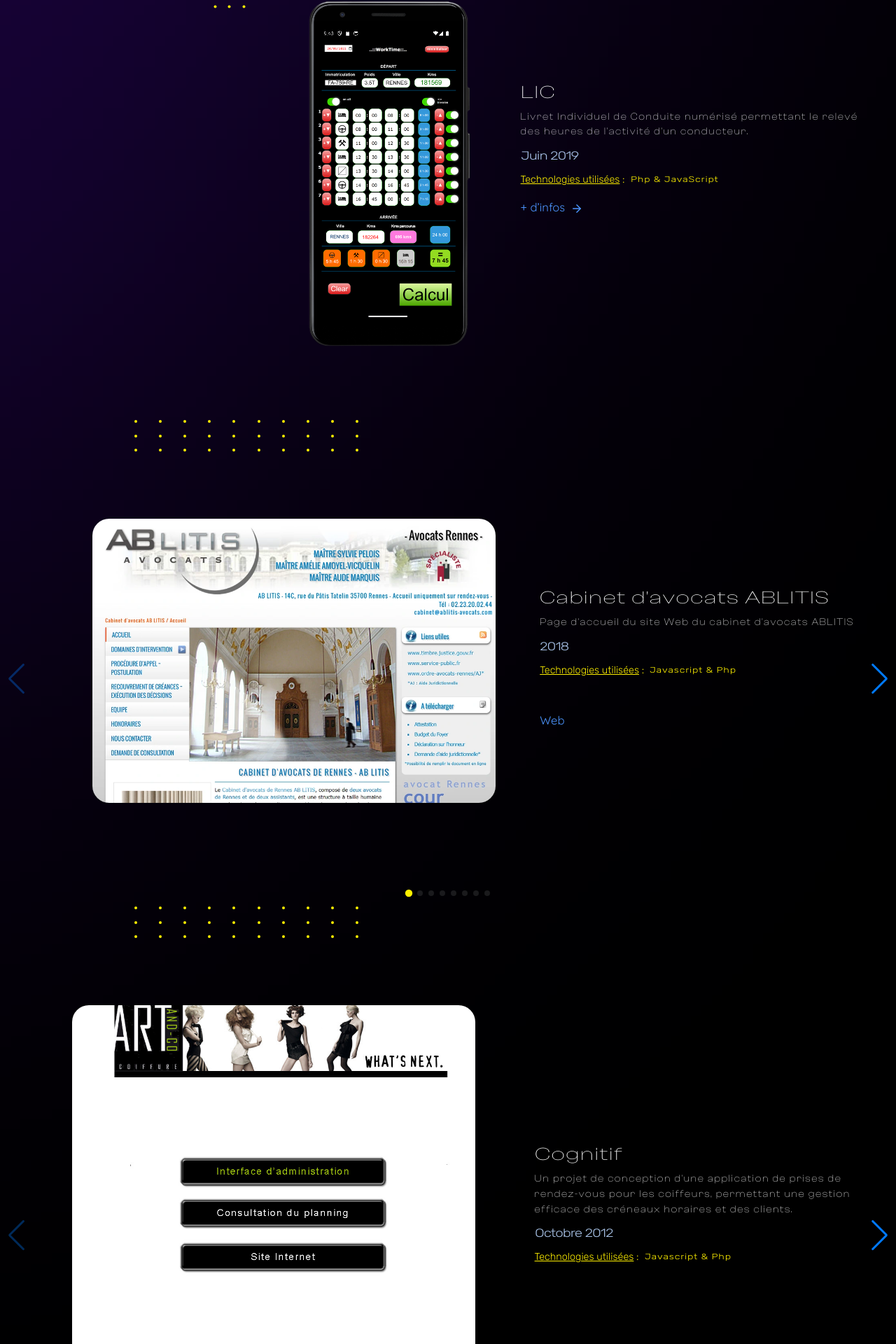
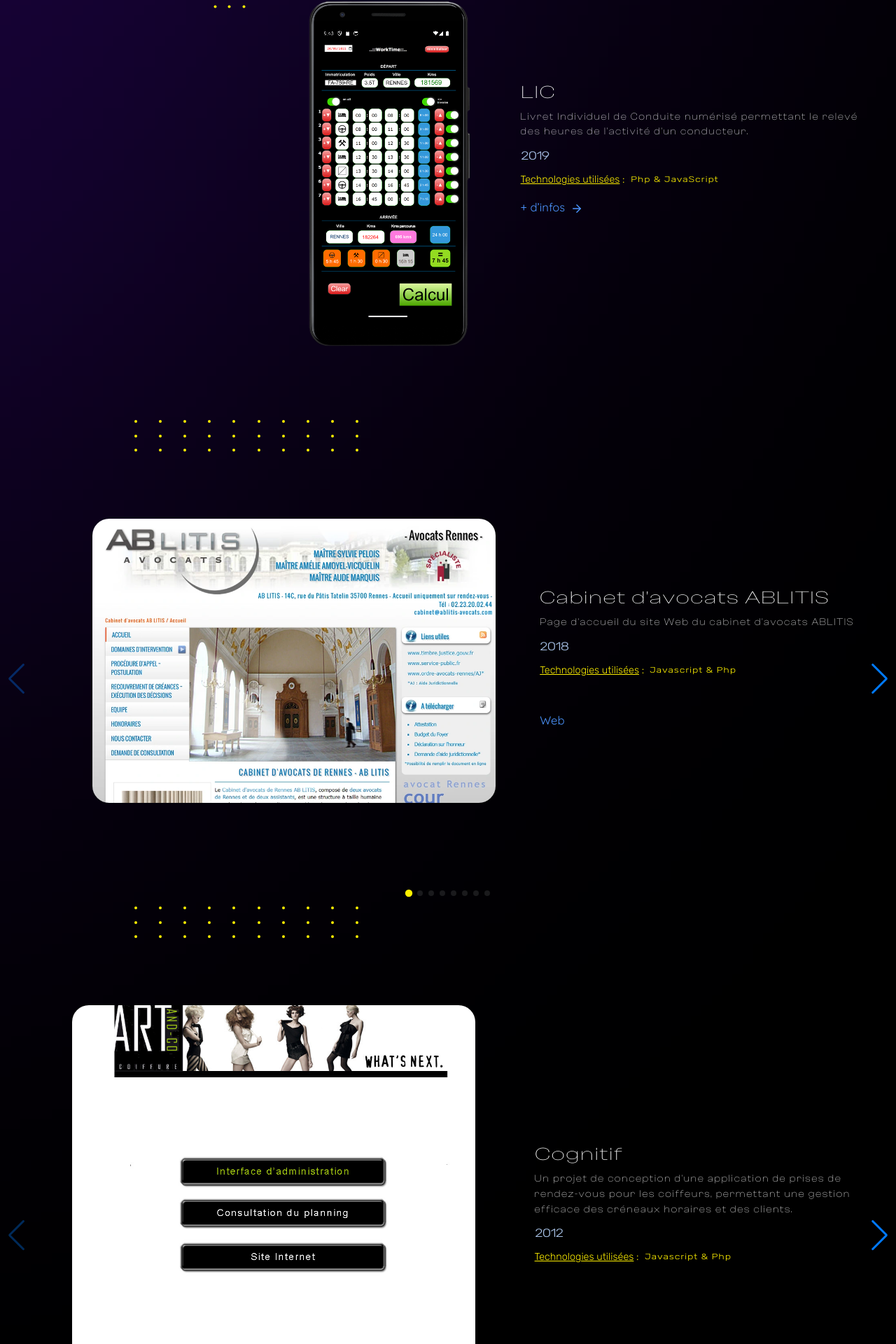
Before and after one commit to YoCode35/my-book, a Next.js app: page / in a window 1280 px wide. Shown: the part 5388-7308 px from the top of the page at 70% size. Built offline with nearby package versions, Linux system fonts and the light colour scheme.

Commit message:
Update Date Projects

```diff
--- a/src/app/projets/cognitif/cognitifProject.tsx
+++ b/src/app/projets/cognitif/cognitifProject.tsx
@@ -61,7 +61,7 @@ const CognitifProject = () => {
                 <ProjectCard
                   title="Cognitif"
                   description={img.description}
-                  date="Octobre 2012"
+                  date="2012"
                   technologies="Javascript & Php"
                   imageUrl={img.url}
                   imageAlt={img.alt}
--- a/src/app/projets/lic/licProject.tsx
+++ b/src/app/projets/lic/licProject.tsx
@@ -9,7 +9,7 @@ const LicProject = () => {
       <ProjectCard
         title="LIC"
         description="Livret Individuel de Conduite numérisé permettant le relevé des heures de l'activité d'un conducteur."
-        date="Juin 2019"
+        date="2019"
         technologies="Php & JavaScript"
         imageUrl="/img/lic/worktime_app.png"
         imageAlt="Image de mon projet d'application MyTodoList"
```
